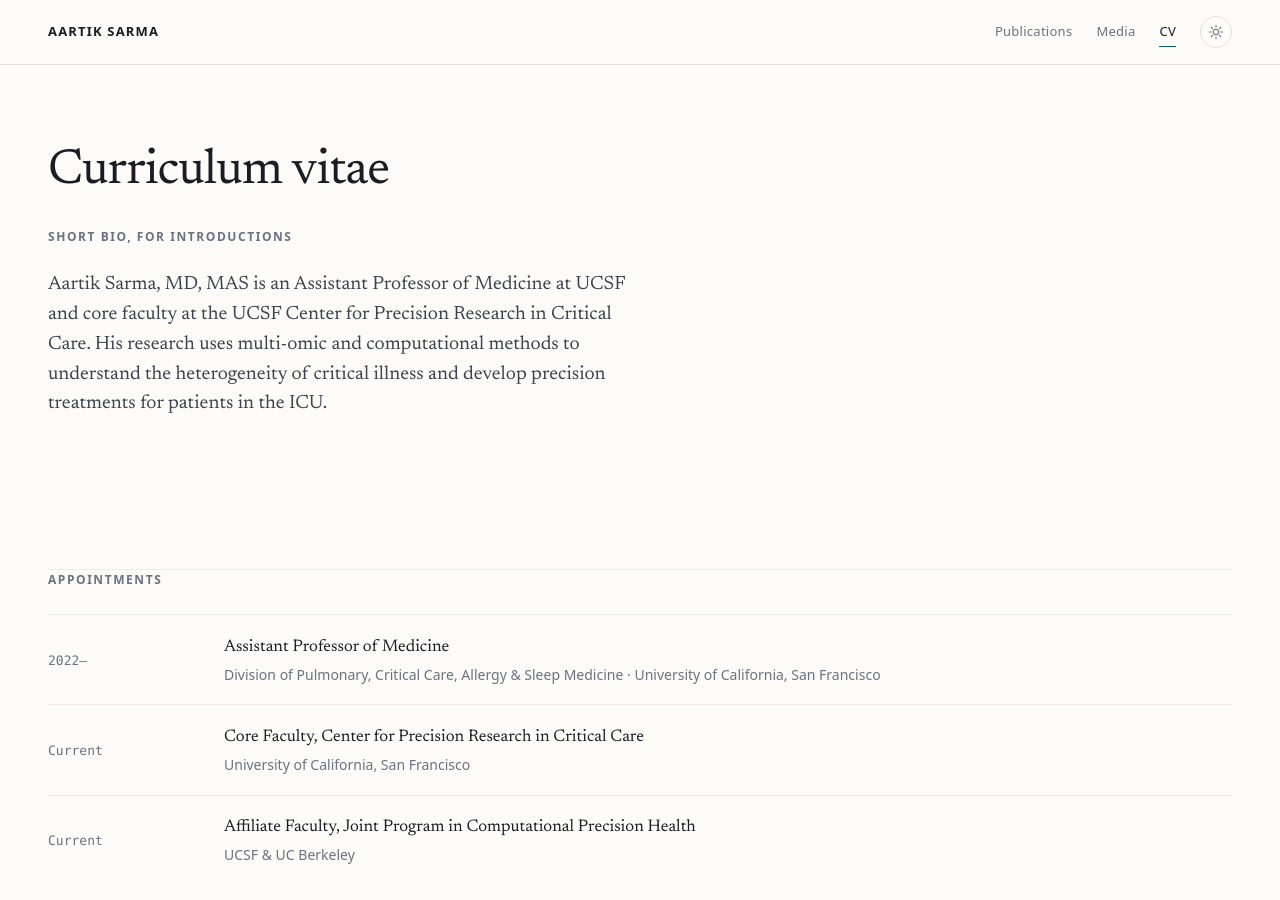
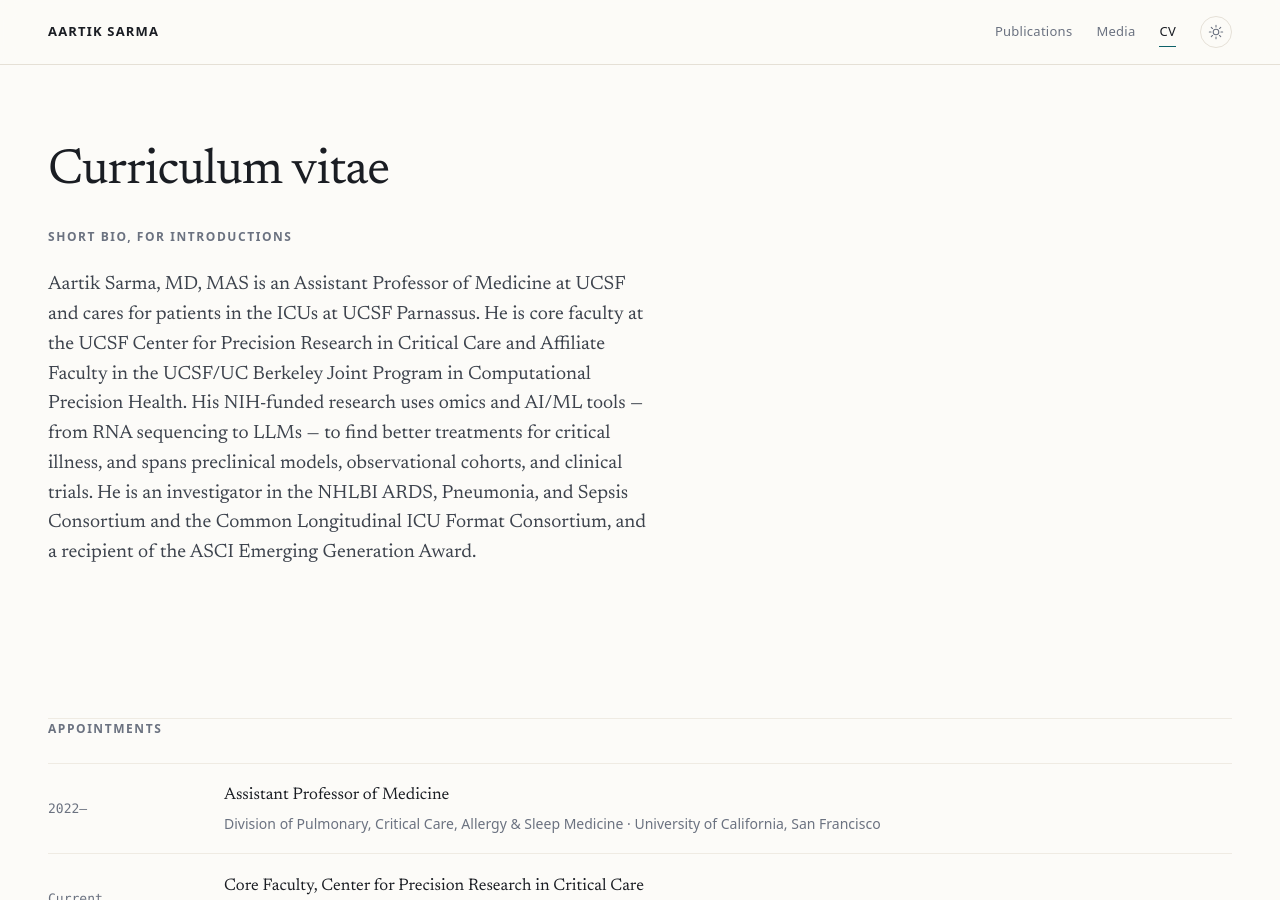
Before and after one commit to AartikSarma/aartiksarma.github.io, a Jekyll site: the page built from cv.html, in a window 1280 px wide and 900 px high. Built offline with Jekyll 4.4.1, drawn with Linux system fonts in a browser that asks for light colours.

Commit message:
Add methods span to bios; expand the CV bio for introductions
Front page: swap the "trials, molecular data, multi-hospital
datasets" list for "tools from RNA sequencing to LLMs" — a concrete
tech signal, and a shorter second sentence.

CV: rebuild the introductory bio around the LinkedIn structure —
role, clinical setting, second appointment, methods, funding scope,
consortia, and award — for use in conference introductions.

Co-Authored-By: Claude Opus 4.7 (1M context) <noreply@anthropic.com>

```diff
--- a/cv.html
+++ b/cv.html
@@ -26,10 +26,15 @@ review roles, additional grants, invited talks.
     <div class="prose">
       <p class="lead">
         Aartik Sarma, MD, MAS is an Assistant Professor of Medicine at UCSF and
-        core faculty at the UCSF Center for Precision Research in Critical
-        Care. His research uses multi-omic and computational methods to
-        understand the heterogeneity of critical illness and develop precision
-        treatments for patients in the ICU.
+        cares for patients in the ICUs at UCSF Parnassus. He is core faculty at
+        the UCSF Center for Precision Research in Critical Care and Affiliate
+        Faculty in the UCSF/UC Berkeley Joint Program in Computational
+        Precision Health. His NIH-funded research uses omics and AI/ML tools —
+        from RNA sequencing to LLMs — to find better treatments for critical
+        illness, and spans preclinical models, observational cohorts, and
+        clinical trials. He is an investigator in the NHLBI ARDS, Pneumonia,
+        and Sepsis Consortium and the Common Longitudinal ICU Format
+        Consortium, and a recipient of the ASCI Emerging Generation Award.
       </p>
     </div>
   </section>
```
Also changed, not shown: index.html (+4 -4 lines).
